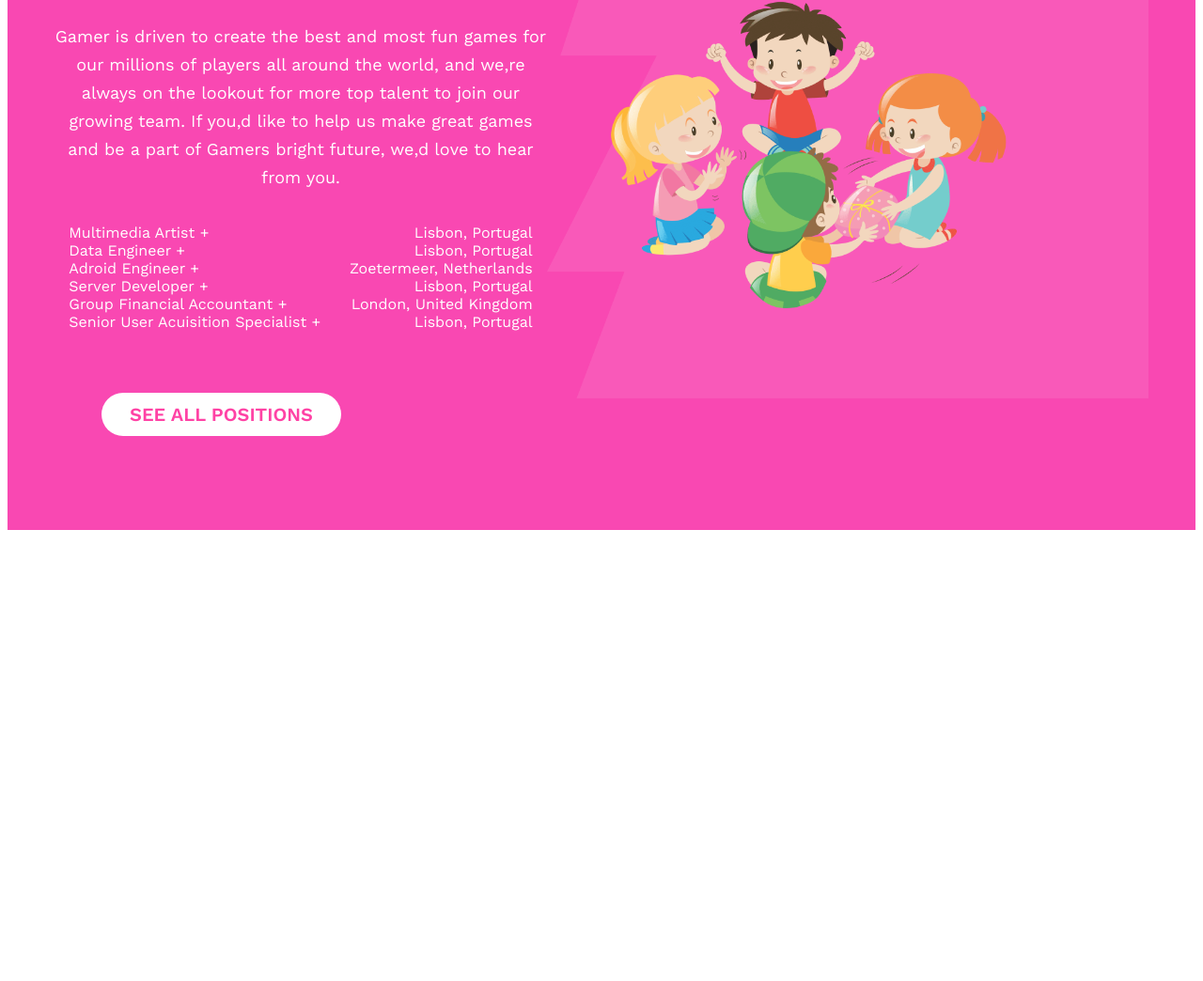
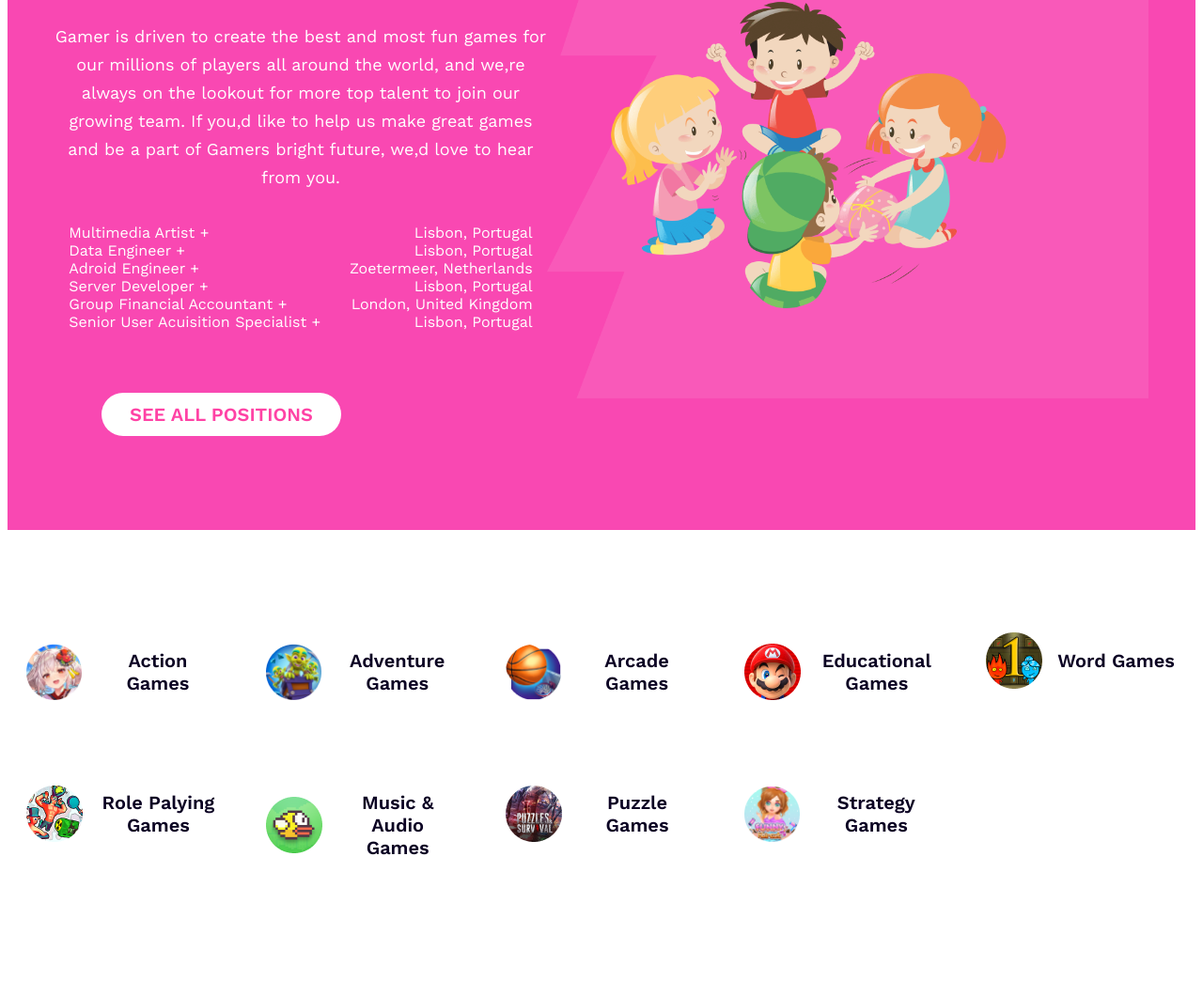
Before and after one commit to mustakahmmed/B8A2-Gamer-Zone, a plain HTML site: page index.html in a window 1280 px wide. Shown: the part 3451-4495 px from the top of the page at 94% size. Before the commit the page ends 4023 px from the top, so only its background shows below. Drawn offline with nearby package versions, Linux system fonts and the light colour scheme.

Commit message:
games section added and responcive game setion added

```diff
--- a/index.html
+++ b/index.html
@@ -148,6 +148,58 @@
             </div>
 
         </section>
+        <!-- (4)games section -->
+        <section class="games">
+            <div class="box">
+                <a href="">
+                <img class="games-img" src="images/Rectangle 11.png" alt="">
+                <h4>Action Games</h4>
+            </a>
+            </div>
+            <div class="box"><a href="">
+                <img class="games-img" src="images/Rectangle 12.png" alt="">
+                <h4>Adventure Games</h4>
+            </a>
+            </div>
+            <div class="box"><a href="">
+                <img class="games-img" src="images/Rectangle 13.png" alt="">
+                <h4>Arcade Games</h4>
+            </a>
+            </div>
+
+            <div class="box"><a href="">
+                <img class="games-img" src="images/Rectangle 14.png" alt="">
+                <h4>Educational Games</h4>
+            </a>
+            </div>
+            <div class="box"><a href="">
+                <img class="games-img" src="images/Rectangle 15.png" alt="">
+                <h4>Word Games</h4>
+            </a>
+            </div>
+
+            <div class="box"><a href="">
+                <img class="games-img" src="images/Rectangle 16.png" alt="">
+                <h4>Role Palying Games</h4>
+            </a>
+            </div>
+            <div class="box"><a href="">
+                <img class="games-img" src="images/Rectangle 17.png" alt="">
+                <h4>Music & Audio Games</h4>
+            </a>
+            </div>
+            <div class="box"><a href="">
+                <img class="games-img" src="images/Rectangle 18.png" alt="">
+                <h4>Puzzle Games</h4>
+            </a>
+            </div>
+            <div class="box"><a href="">
+                <img class="games-img" src="images/Rectangle 19.png" alt="">
+                <h4 class="box-titel">Strategy Games</h4>
+            </a>
+
+            </div>
+        </section>
     </main>
     <footer>
 
--- a/style/b8a2.css
+++ b/style/b8a2.css
@@ -269,6 +269,7 @@ nav {
     bottom: 300px;
     right: 100px;
 }
+
 /* (3) careers-container */
 .careers-container {
     display: flex;
@@ -320,7 +321,7 @@ nav {
 
 .careers-img img {
     max-width: 50vw;
-    height: 100%;
+
 }
 
 #carees-btn {
@@ -335,6 +336,56 @@ nav {
 
 
 }
+
+/* (4)games section style */
+.box{
+    padding-top: 0px ;
+}
+.games-img{
+    /* width: 50vw;
+    height:auto; */
+    width: 60px;
+    height: 60px;
+}
+.box>a{
+    display: inline-flex;
+    gap: 16px;
+    text-decoration: none;
+    /* justify-content: center; */
+    align-items: center;
+    margin-top: 0px;
+    padding-top: 0px;
+
+}
+.box:hover{
+    border: 1px solid #FF42A5;
+    max-width: 281px;
+    height:80px;
+    border-radius: 50px;
+    background: #F948B2 0%;
+    background-clip: text;
+    -webkit-background-clip: text;
+    -webkit-text-fill-color: transparent;
+}
+
+
+.games {
+    display:grid ;
+    grid-template-columns: repeat(5,1fr);
+    text-align: center;
+    gap: 50px;
+    padding: 100px 20px 100px 20px;
+    text-align: center;
+}
+
+.box h4 {
+    color: #0B0223;
+    font-size: 20px;
+    font-weight: 600;
+    padding: 0px;
+}
+
+
 
 
 /* responsive for mobile */
@@ -422,30 +473,44 @@ nav {
         position: relative;
         bottom: 120px;
     }
+
     /* careers-container */
-.careers-container{
+    .careers-container {
         flex-direction: column;
 
     }
-.careers-img img{
+
+    .careers-img img {
         max-width: 100vw;
         height: auto;
     }
+
     /* .careers */
-.careers-description{
+    .careers-description {
         padding-left: 0px;
         text-align: center;
     }
-.careers-title{
+
+    .careers-title {
         text-align: center;
         padding-left: 0px;
 
     }
-.careers-list{
+
+    .careers-list {
         padding: 20px;
     }
-#carees-btn{
+
+    #carees-btn {
         margin-left: 0px;
+    }
+    /* games section */
+    .games {
+        display:grid ;
+        grid-template-columns: repeat(2,1fr);
+        margin-left: 0px;
+        padding-left: 0px;
+
     }
 
 }
@@ -476,4 +541,11 @@ nav {
         position: relative;
         right: 230px;
     }
+    .games {
+        display:grid ;
+        grid-template-columns: repeat(3,1fr);
+        margin-left: 0px;
+        padding-left: 0px;
+
     }
+}
```
Lines whose indentation alone changed are shown as unchanged.
